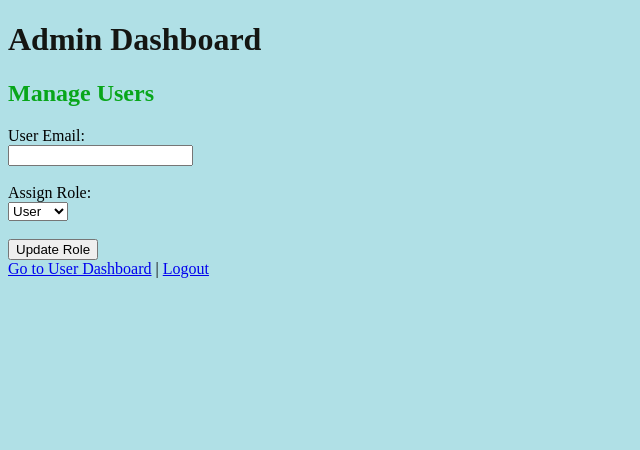
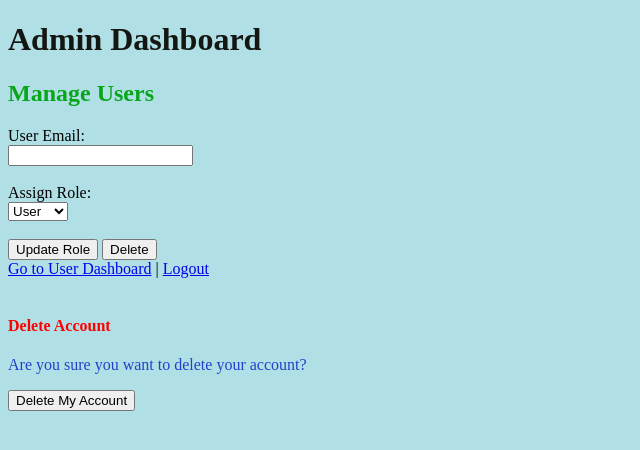
Before and after one commit to Jagadish-NCI2024/CustomerRegistration, a Flask app: page /admin_dashboard in a window 1280 px wide. Shown: the top 450 px of the page, without its empty margins (0-640 px from the left). Run offline with Flask 3, Linux system fonts and the light colour scheme; a user stored in the database is signed in; data comes from the database, SQL or seed files in the repository; both versions use the stored data as it was after the commit.

Commit message:
Adding roles update and delete functionality

```diff
--- a/app.py
+++ b/app.py
@@ -107,7 +107,6 @@ def admin_dashboard():
 def assign_role():
     email = request.form.get('email')
     new_role = request.form.get('role')
-
     if not email or not new_role:
         return "Email or role not provided. Please fill out all fields.", 400
 
@@ -116,6 +115,14 @@ def assign_role():
         db.commit()
 
     flash(f'Role updated for {email} to {new_role}.', 'success')
+
+    # if 'email' in session:
+    #     with get_db() as db:
+    #         db.execute('DELETE FROM User WHERE email = ?', (email,))
+    #         db.commit()
+
+    #     session.pop('email', None)
+    #     flash('Your account has been deleted successfully.', 'success')
     return redirect('/admin_dashboard')
 
 
@@ -172,8 +179,8 @@ def dashboard():
                     "role": user['role']
                 })
 
-    return redirect('/login')
-
+        return redirect('/login')
+    return redirect('/admin')
 
 
 @app.route('/logout')
@@ -191,9 +198,9 @@ def delete_account():
 
         session.pop('email', None)
         flash('Your account has been deleted successfully.', 'success')
-        return redirect('/login')
+    return redirect('/login')
 
-    return redirect('/login')
+
 
 
 @app.route('/post', methods=['GET', 'POST'])
--- a/templates/admin_dashboard.html
+++ b/templates/admin_dashboard.html
@@ -19,6 +19,7 @@
         </select><br><br>
 
         <button type="submit">Update Role</button>
+        <button type="submit">Delete</button>
     </form>
 
     <a href="/dashboard">Go to User Dashboard</a> | <a href="/logout">Logout</a>
@@ -31,6 +32,15 @@
         h4   {color:red;}
         p    {color: rgb(36, 64, 202);}
         </style>
+        </form>
+        <br>
+        <div class="col-sm-8">
+         <br><h4>Delete Account</h4>
+         <!-- <a href="/delete_account" class="btn btn-dark">Delete</a>-->
+         <form action="/delete_account" method="post">
+         <p>Are you sure you want to delete your account?</p>
+         <button type="submit">Delete My Account</button>
+         </form>
 
 </body>
 </html>
--- a/templates/register.html
+++ b/templates/register.html
@@ -36,10 +36,10 @@
                 <input type="password" class="form-control" id="pwd" placeholder="Enter password" name="password">
                 </div>
 
-                <div class="form-group">
+                <!-- <div class="form-group">
                 <label for="pwd">Comment:</label>
                 <input type="comment" class="form-control" id="comment" placeholder="Enter comment" name="comment">
-                </div>
+                </div> -->
 
                 <div class="form-group">
                     <label for="pwd">Role:</label>
```
Also changed, not shown: templates/dashboard.html (+8 -6 lines), database.db, templates/index.html (line endings or trailing spaces).
